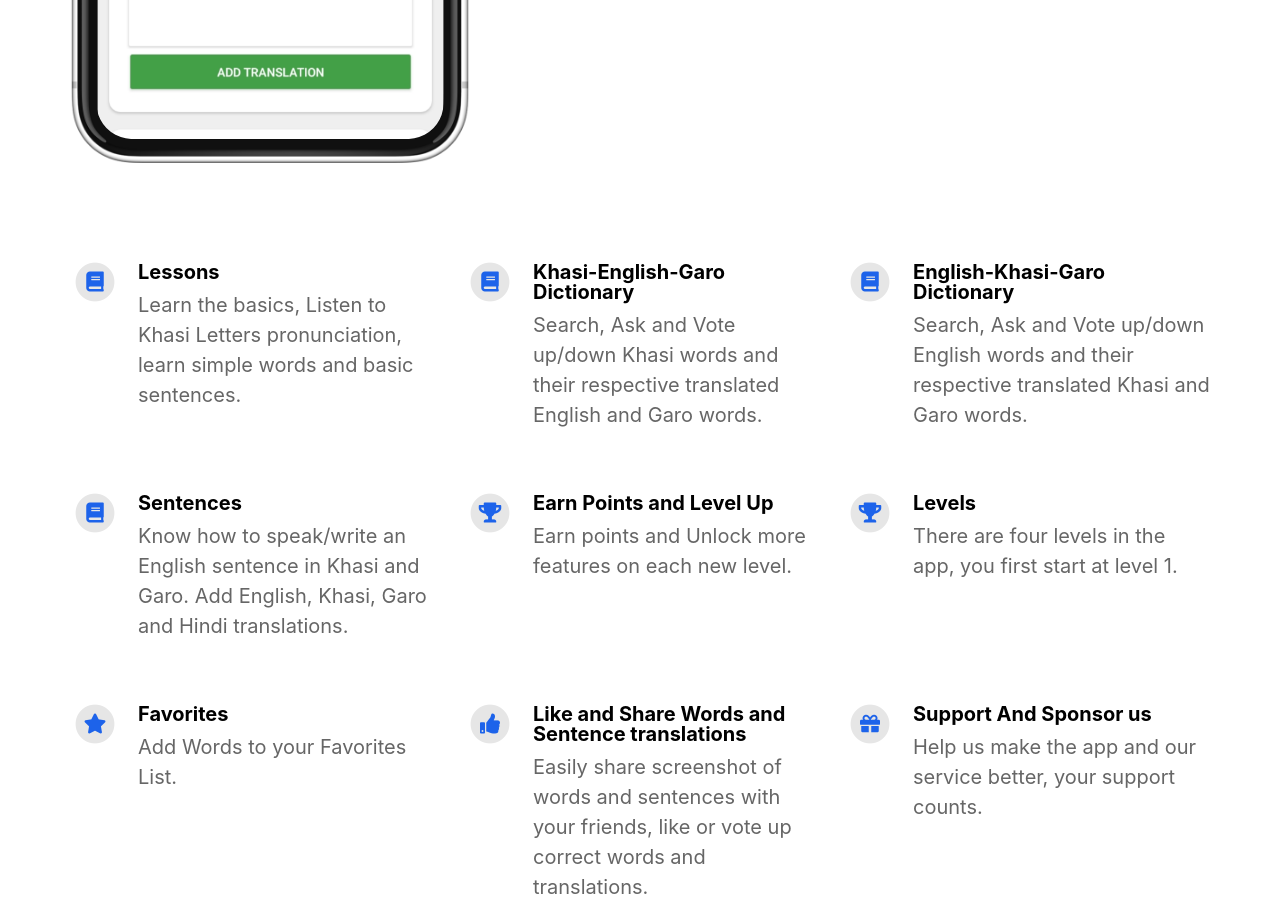
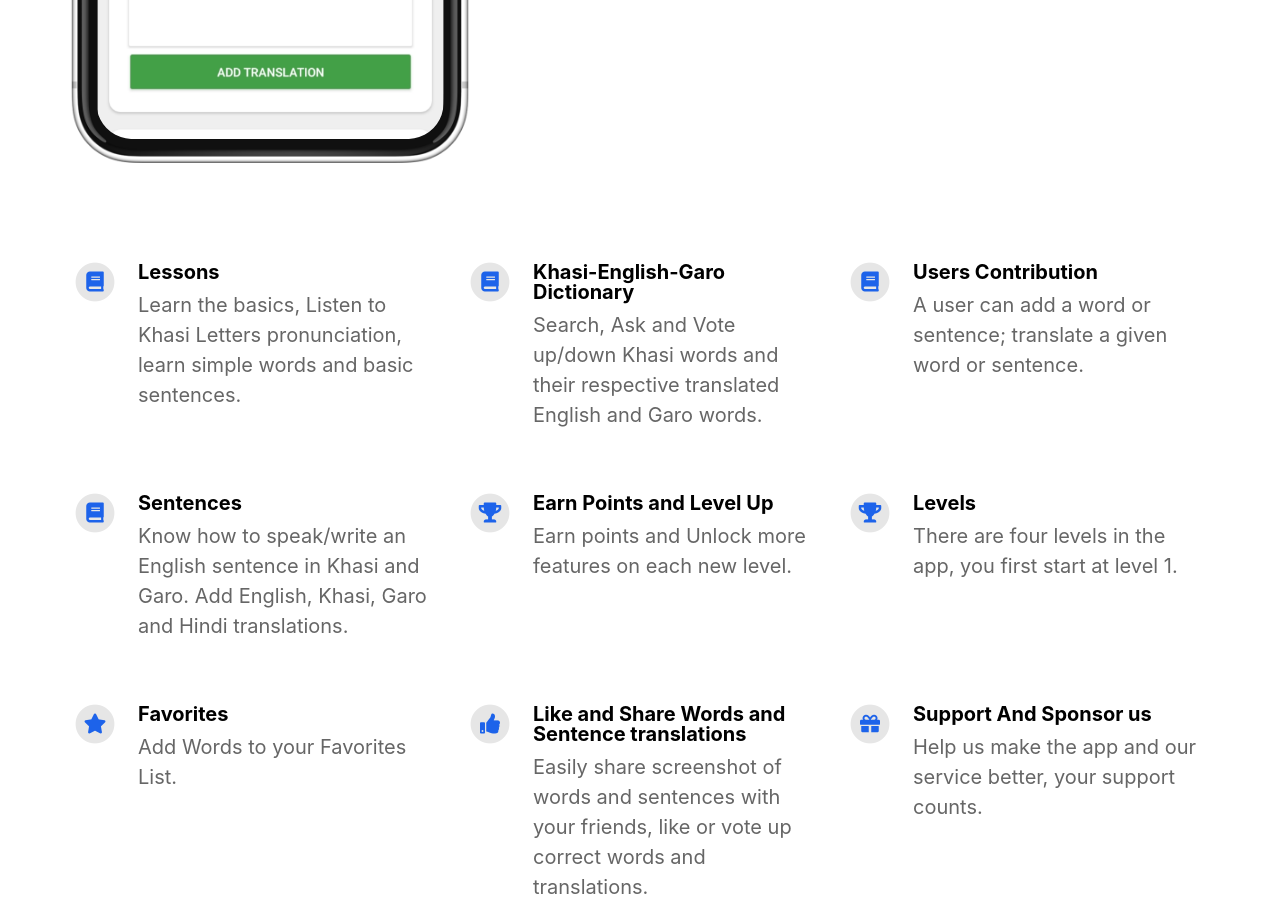
Before and after one commit to mdkp-hsg/Learn-Khasi-Website, a Jekyll site: the page built from index.html, in a window 1280 px wide and 900 px high, scrolled down 822 px. Built offline with Jekyll 4.4.1, drawn with Linux system fonts in a browser that asks for light colours; nearby versions of some CDN libraries.

Commit message:
Update _config.yml

```diff
--- a/_config.yml
+++ b/_config.yml
@@ -44,8 +44,8 @@ features                                  :
     description                           : Search, Ask and Vote up/down Khasi words and their respective translated English and Garo words.
     fontawesome_icon_name                 : book
 
-  - title                                 : English-Khasi-Garo Dictionary
-    description                           : Search, Ask and Vote up/down English words and their respective translated Khasi and Garo words.
+  - title                                 : Users Contribution
+    description                           : A user can add a word or sentence; translate a given word or sentence.
     fontawesome_icon_name                 : book
 
   - title                                 : Sentences
```
